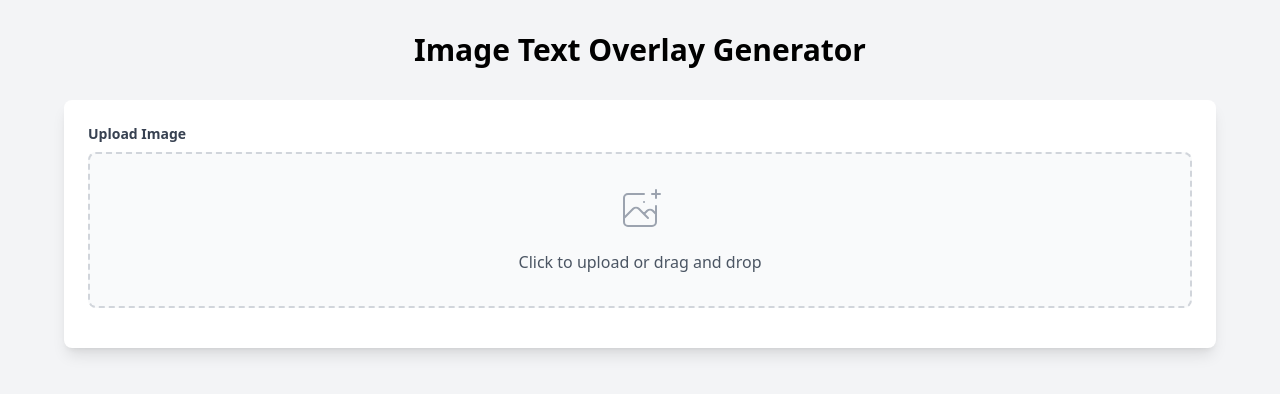
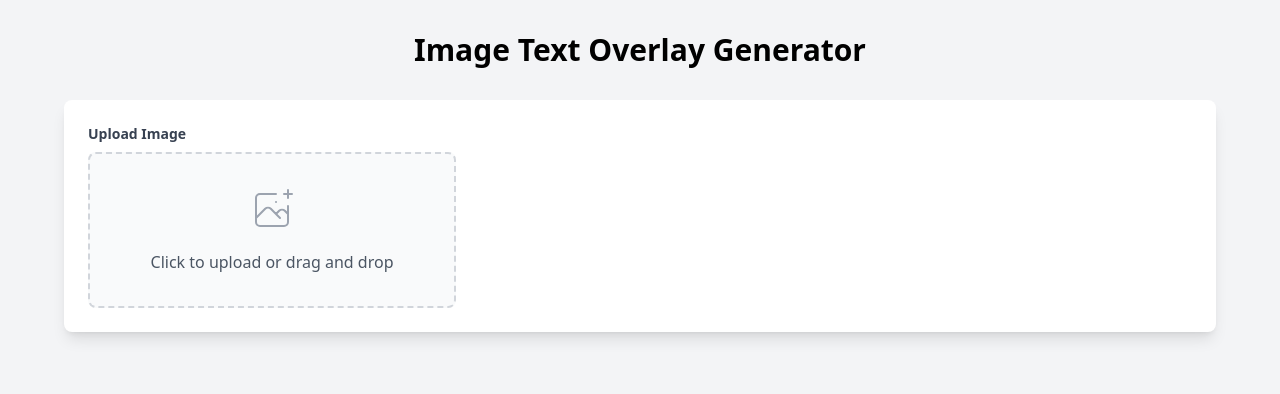
Before and after one commit to adriangohjw/image-overlay-generator, a React (Vite) app: page / in a window 1280 px wide. Shown: the top 394 px of the page. Built offline with nearby package versions, Linux system fonts and the light colour scheme.

Commit message:
Refactor UI layout and remove unnecessary container divs

```diff
--- a/src/App.tsx
+++ b/src/App.tsx
@@ -19,11 +19,11 @@ function App() {
         </h1>
 
         <div className="bg-white rounded-lg shadow-lg p-5 md:p-6 mb-6">
-          <ImageUpload onImageUpload={setSelectedImage} />
+          <div className="flex flex-col md:flex-row gap-6">
+            <div className="flex flex-col gap-4 w-full md:w-1/3">
+              <ImageUpload onImageUpload={setSelectedImage} />
 
-          {selectedImage && (
-            <div className="flex flex-col md:flex-row gap-6 mt-6">
-              <div className="w-full md:w-1/3">
+              {selectedImage && (
                 <TextControls
                   overlayText={overlayText}
                   fontSize={fontSize}
@@ -34,8 +34,10 @@ function App() {
                   onOpacityChange={setOverlayOpacity}
                   onFontChange={setSelectedFont}
                 />
-              </div>
+              )}
+            </div>
 
+            {selectedImage && (
               <div className="w-full md:w-2/3">
                 <ImagePreview
                   selectedImage={selectedImage}
@@ -45,11 +47,10 @@ function App() {
                   selectedFont={selectedFont}
                   wrappedLines={wrappedLines}
                   onWrappedLinesChange={setWrappedLines}
-                  onDownload={() => {}}
                 />
               </div>
-            </div>
-          )}
+            )}
+          </div>
         </div>
       </div>
     </div>
--- a/src/components/FontSelector.tsx
+++ b/src/components/FontSelector.tsx
@@ -41,7 +41,7 @@ export function FontSelector({
   onFontChange,
 }: FontSelectorProps) {
   return (
-    <div className="mb-4">
+    <div>
       <label className="block text-gray-700 text-sm font-bold mb-2">
         Font Style
       </label>
--- a/src/components/ImageUpload.tsx
+++ b/src/components/ImageUpload.tsx
@@ -43,7 +43,7 @@ export function ImageUpload({ onImageUpload }: ImageUploadProps) {
   };
 
   return (
-    <div className="mb-4">
+    <div>
       <label className="block text-gray-700 text-sm font-bold mb-2">
         Upload Image
       </label>
--- a/src/components/TextControls.tsx
+++ b/src/components/TextControls.tsx
@@ -23,7 +23,7 @@ export function TextControls({
 }: TextControlsProps) {
   return (
     <>
-      <div className="mb-4">
+      <div className="">
         <label className="block text-gray-700 text-sm font-bold mb-2">
           Overlay Text
         </label>
@@ -38,7 +38,6 @@ export function TextControls({
 
       <FontSelector selectedFont={selectedFont} onFontChange={onFontChange} />
 
-      <div className="grid grid-cols-1 gap-4 mb-4">
       <div>
         <label className="block text-gray-700 text-sm font-bold mb-2">
           Font Size: {fontSize}px
@@ -68,7 +67,6 @@ export function TextControls({
           step="0.1"
         />
       </div>
-      </div>
     </>
   );
 }
```
Lines whose indentation alone changed are shown as unchanged.
